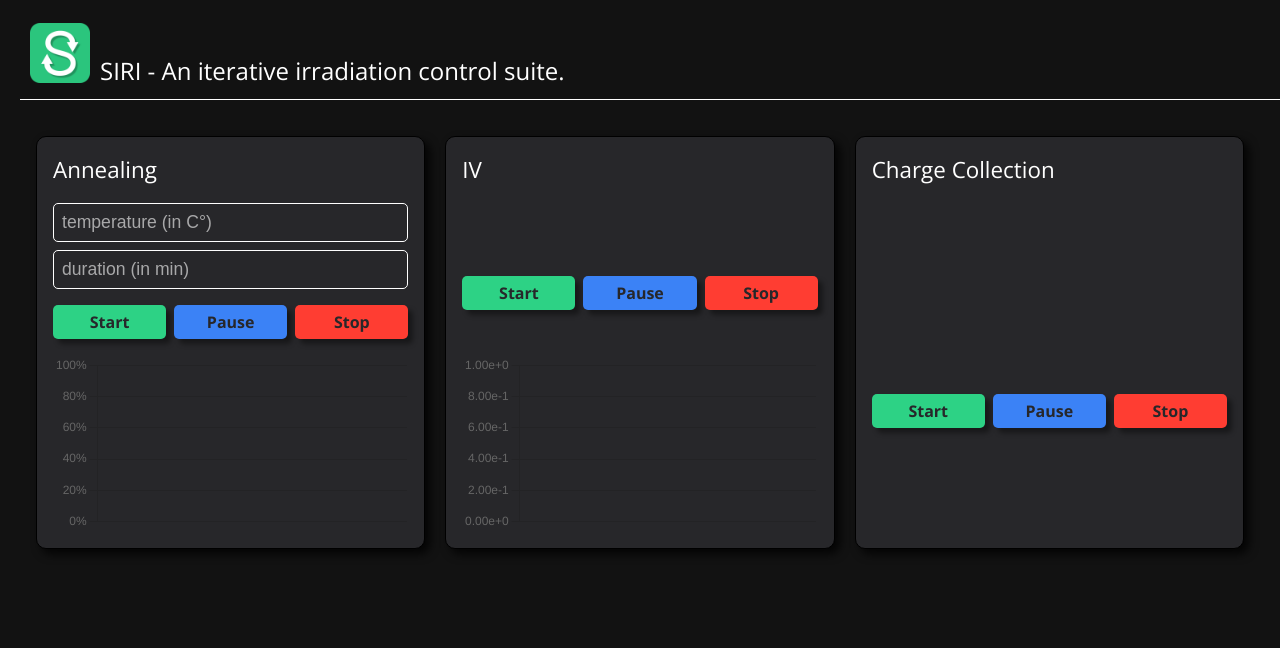
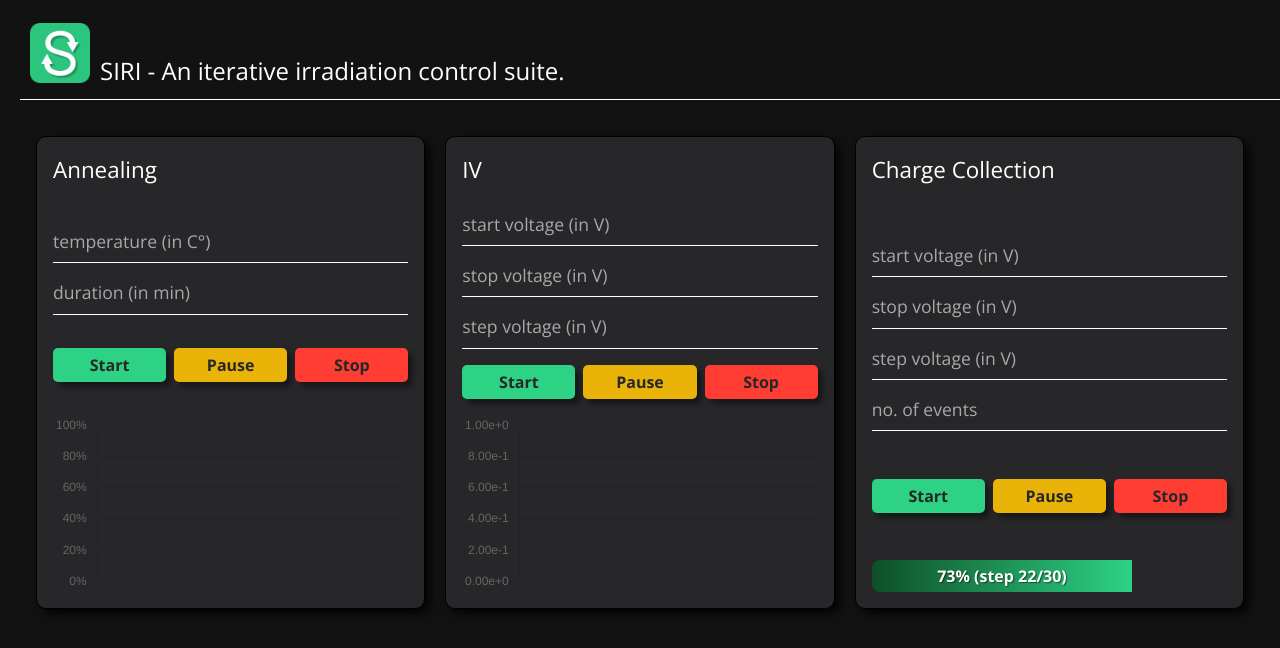
Before and after one commit to umute97/siri-gui, a Vue app: page /measure in a window 1280 px wide. Shown: the top 648 px of the page. Built offline with nearby package versions, Linux system fonts and the light colour scheme; no server answers.

Commit message:
Add progress bar and inputs to measurement page

```diff
--- a/src/components/MeasureCard.vue
+++ b/src/components/MeasureCard.vue
@@ -67,7 +67,7 @@ header {
 }
 
 .pause {
-    background: var(--blue-500);
+    background: var(--yellow-500);
 }
 
 .stop {
--- /dev/null
+++ b/src/components/ProgressBar.vue
@@ -0,0 +1,62 @@
+<template>
+    <div class="container">
+        <div :style="barStyle">
+            <div class="progress">{{ progress.toFixed(0) }}% (step {{currentStep}}/{{maxSteps}})</div>
+        </div>
+    </div>
+</template>
+<script setup lang="ts">
+import { computed } from 'vue';
+
+// get primary color
+const primary = getComputedStyle(document.documentElement).getPropertyValue('--primary-color');
+const darkGreen = getComputedStyle(document.documentElement).getPropertyValue('--green-900');
+
+// get progress as prop
+const props = defineProps({
+    currentStep: {
+        type: Number,
+        required: true,
+    },
+    maxSteps: {
+        type: Number,
+        required: true,
+    },
+    height: {
+        type: String,
+        default: '20px',
+    },
+});
+
+// calculate progress
+const progress = computed(() => {
+    return (props.currentStep / props.maxSteps) * 100;
+});
+
+const barStyle = computed(() => {
+    return {
+        width: `${progress.value}%`,
+        height: props.height,
+        background: `linear-gradient(to right, ${darkGreen} 0%, ${primary} 100%)`,
+    };
+});
+</script>
+<style>
+.container {
+    width: 100%;
+    height: 100%;
+    background: var(--zinc);
+    border-radius: 8px;
+    overflow: hidden;
+}
+
+.progress {
+    display: flex;
+    justify-content: center;
+    align-items: center;
+    height: 100%;
+    color: white;
+    font-weight: bold;
+    text-shadow: 1px 1px 1px rgba(0, 0, 0, 0.5);
+}
+</style>
--- a/src/views/Measure.vue
+++ b/src/views/Measure.vue
@@ -17,6 +17,9 @@
                 IV
             </template>
             <template #parameters>
+                <input type="number" id="iv-start" name="iv-start" min="-1000" max="1000" step="1" placeholder="start voltage (in V)">
+                <input type="number" id="iv-stop" name="iv-stop" min="-1000" max="1000" step="1" placeholder="stop voltage (in V)">
+                <input type="number" id="iv-step" name="iv-step" min="-1000" max="1000" step="1" placeholder="step voltage (in V)">
             </template>
             <template #content>
                 <Line :options="ivOptions" :data="ivData"></Line>
@@ -26,12 +29,22 @@
             <template #header>
                 Charge Collection
             </template>
+            <template #parameters>
+                <input type="number" id="iv-start" name="iv-start" min="-1000" max="1000" step="1" placeholder="start voltage (in V)">
+                <input type="number" id="iv-stop" name="iv-stop" min="-1000" max="1000" step="1" placeholder="stop voltage (in V)">
+                <input type="number" id="iv-step" name="iv-step" min="-1000" max="1000" step="1" placeholder="step voltage (in V)">
+                <input type="number" id="evt" name="evt" min="0" step="1000" placeholder="no. of events">
+            </template>
+            <template #content>
+                <ProgressBar :current-step="22" :max-steps="30" :height="'2rem'"></ProgressBar>
+            </template>
         </MeasureCard>
     </article>
 </template>
 
 <script setup lang="ts">
 import MeasureCard from '@/components/MeasureCard.vue';
+import ProgressBar from '@/components/ProgressBar.vue';
 import { defineComponent, onMounted, onUnmounted, reactive, ref, type Ref } from 'vue';
 import axios from 'axios';
 import {
@@ -66,6 +79,7 @@ interface ResponseData {
 defineComponent({
     components: {
         MeasureCard,
+        ProgressBar,
         Line,
     }
 });
@@ -194,12 +208,21 @@ label {
 }
 
 input {
+    font: inherit;
     width: 100%;
     font-size: 1.1rem;
     padding: 0.5rem;
-    border-radius: 5px;
-    border: 1px solid white;
+    padding-left: 0;
+    border: none;
+    border-bottom: 1px solid white;
     background: var(--zinc);
     color: white;
+    margin: 0 1rem;
+    transition: all 0.2s ease-in-out;
+}
+
+input:focus {
+    outline: none;
+    border-bottom: 1px solid var(--primary-color);
 }
 </style>
```
